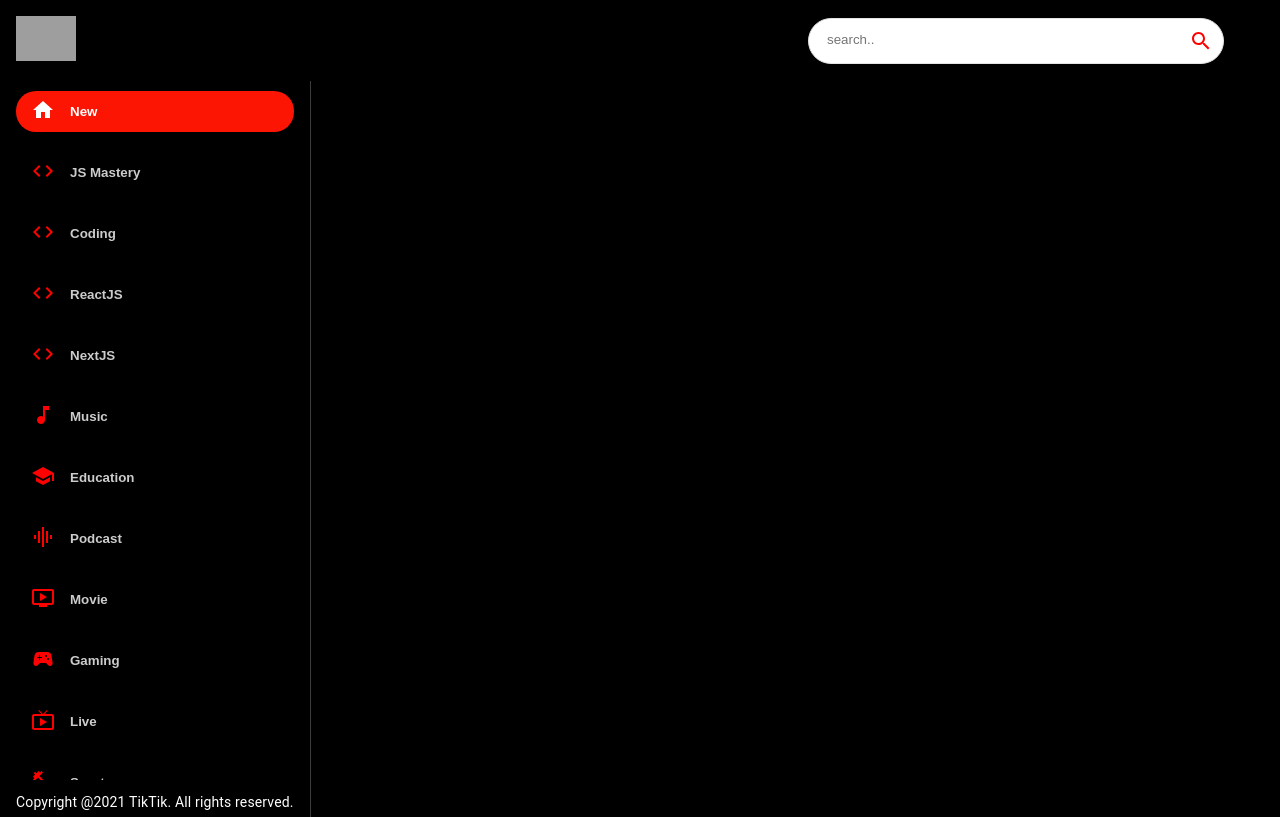
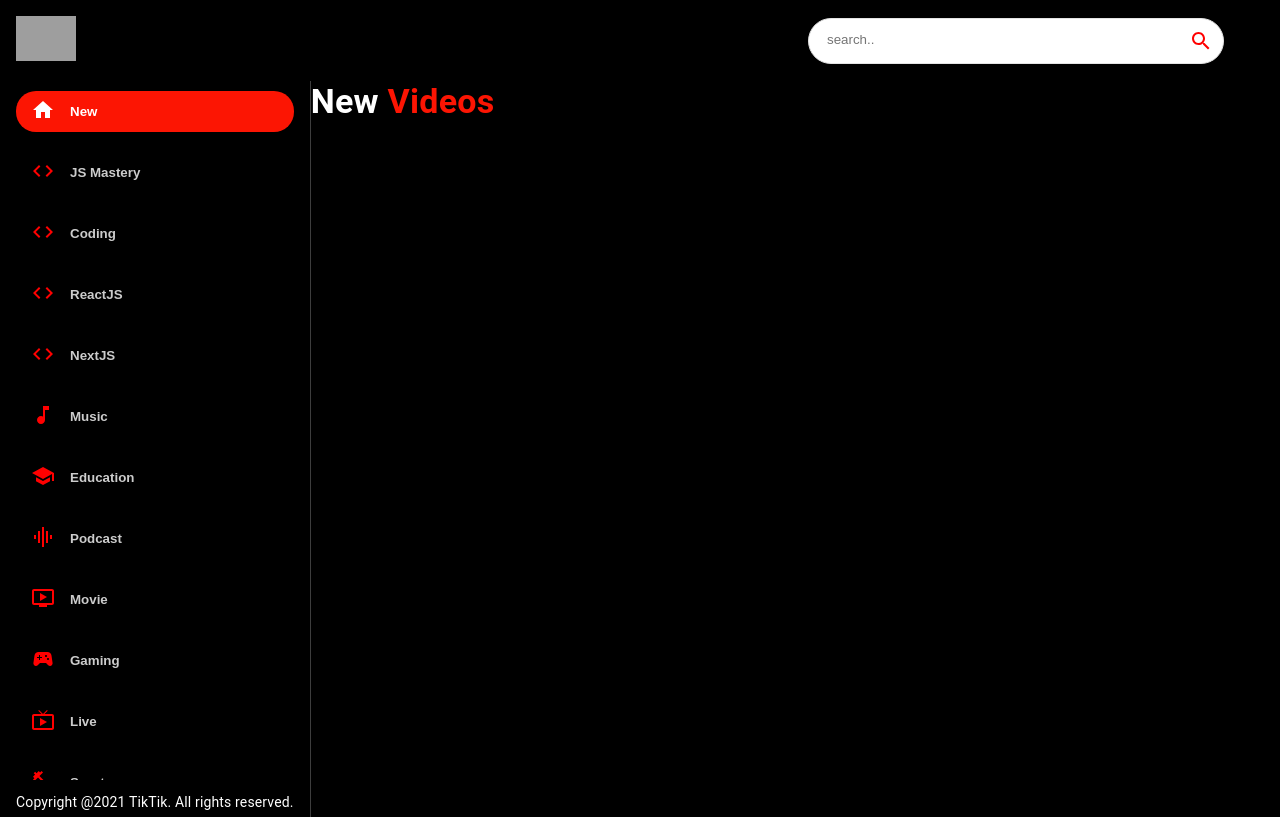
Before and after one commit to maazrehman99/Play-stream, a React (Create React App) app: page / in a window 1280 px wide. Built offline with nearby package versions, Linux system fonts and the light colour scheme; grey boxes are pictures that could not be loaded.

Commit message:
feed UI Implemented

```diff
--- a/src/components/Feed.jsx
+++ b/src/components/Feed.jsx
@@ -1,14 +1,14 @@
 import React from "react";
 import { useState, useEffect } from "react";
 import { Stack, Box, Typography } from "@mui/material";
-import Sidebar from "./Sidebar";
+import {Sidebar,Videos} from "./";
 
 const Feed = () => {
   return (
     <Stack sx={{ flexDirection: { sx: "column", md: "row" } }}>
       <Box
         sx={{
-          height: { sx: "auto", md: '92vh' },
+          height: { sx: "auto", md: "92vh" },
           borderRight: "1px solid #3d3d3d",
           px: { sx: 0, md: 2 },
         }}
@@ -22,6 +22,17 @@ const Feed = () => {
           Copyright @2021 TikTik. All rights reserved.
         </Typography>
       </Box>
+      <Box overflowY="auto" height="90vh" flex={2}>
+        <Typography
+          variant="h4"
+          fontWeight={"bold"}
+          mb={2}
+          sx={{ color: "#fff" }}
+        >
+          New <span style={{ color: "#FC1503" }}>Videos</span>
+        </Typography>
+      </Box>
+      <Videos/>
     </Stack>
   );
 };
--- a/src/components/Sidebar.jsx
+++ b/src/components/Sidebar.jsx
@@ -12,7 +12,7 @@ const Sidebar = () => (
     }}
   >
     {categories.map((category) => (
-      <button
+      <button key={category.name}
         className="category-btn"
         style={{
           background: category.name === selectedCategory && "#FC1503",
@@ -27,7 +27,11 @@ const Sidebar = () => (
         >
           {category.icon}
         </span>
-        <span style={{ opacity: category.name === selectedCategory ? "1" : "0.8" }} >{category.name}</span>
+        <span
+          style={{ opacity: category.name === selectedCategory ? "1" : "0.8" }}
+        >
+          {category.name}
+        </span>
       </button>
     ))}
   </Stack>
--- /dev/null
+++ b/src/components/Videos.jsx
@@ -0,0 +1,9 @@
+import React from 'react'
+
+const Videos = () => {
+  return (
+    <div>Videos</div>
+  )
+}
+
+export default Videos
--- a/src/components/index.js
+++ b/src/components/index.js
@@ -4,3 +4,4 @@ export { default as SearchFeed } from "./SearchFeed";
 export { default as Feed } from "./Feed";
 export { default as Navbar } from "./Navbar";
 export { default as Sidebar } from "./Sidebar";
+export { default as Videos } from "./Videos";
```
